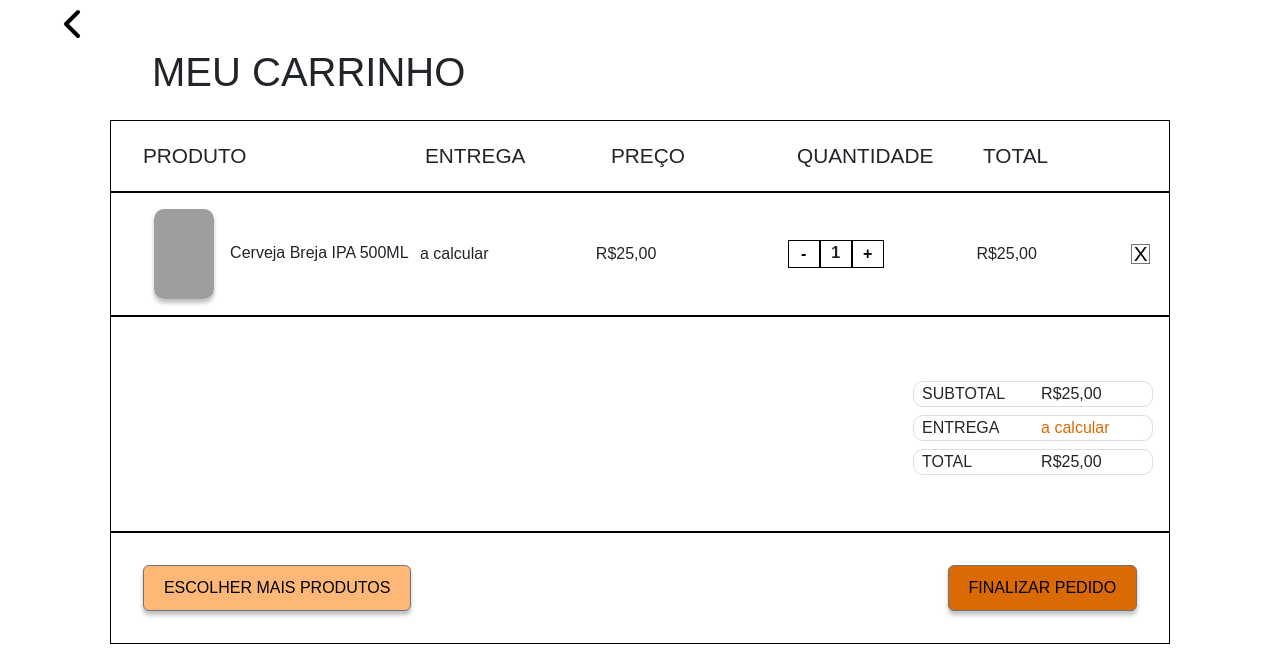
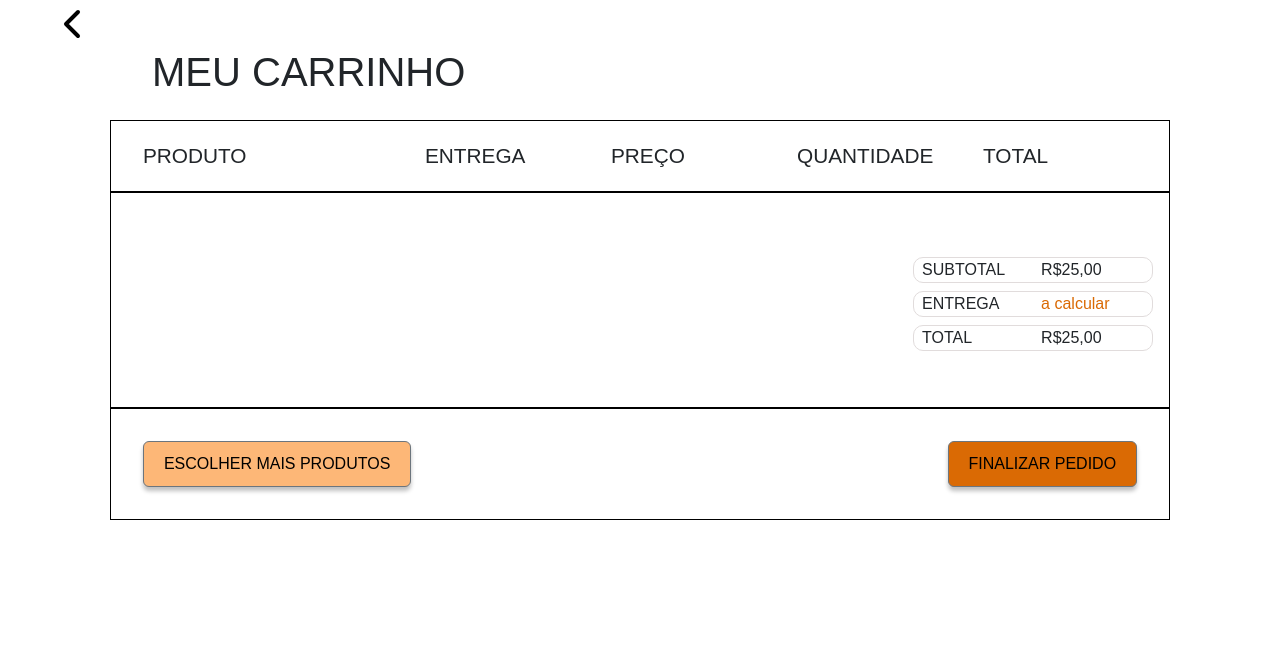
Before and after one commit to OrcFofa/HandOn5, a React (Create React App) app: page /carrinho in a window 1280 px wide. Shown: the top 656 px of the page. Built offline with nearby package versions, Linux system fonts and the light colour scheme; grey boxes are pictures that could not be loaded; a web font is replaced by a local one.

Commit message:
make cart items dynamic

```diff
--- a/src/components/Cart/ButtonQuantity.js
+++ b/src/components/Cart/ButtonQuantity.js
@@ -1,12 +1,12 @@
 import "./ButtonQuantity.css"
 
-export const ButtonQuantity = () => {
+export const ButtonQuantity = ({quantity}) => {
     return (
         <div className="cart-product-quantity">
             <button>
                 -
             </button>
-            <div className="count">1</div>
+            <div className="count">{quantity}</div>
             <button>
                 +
             </button>
--- a/src/components/Cart/CardProduct.js
+++ b/src/components/Cart/CardProduct.js
@@ -1,35 +1,23 @@
-
-
-import { ButtonQuantity } from "./ButtonQuantity"
+import { ButtonQuantity } from "./ButtonQuantity";
 import "./CardProduct.css"
 
-export const CardProduct = () => {
-
-    const products = [{
-            img: "https://s3-alpha-sig.figma.com/img/6f31/ad4b/f3e19fd5fd6b2f8514428afc5fb4847d?Expires=1669593600&Signature=HlIfczu-UY2vh1NIoq1XbWziwvE7G-EP80duKItfhYNoYG-FYZRRKSkf3AxzzDnJIBVZn8LzDyYmLu8WYzhdJHjmMh~aKQm2EHGCi3UgLAvs0nZ66k9LoauSK4dJeDipZVbu1xAp7vN9aJxHJnznV1aYud-JIUtTbN2fMrNWk8GbuNqND2RqdIxFEJmSMeuOOldIB0vdw2MmoF0-zWEOCtopTXQ5UqCF1k6fAbW9TztJsICqWeu-pX55G-Zv5kFZaWaBmkng4M4a-71BO55IyaYv9ezOnfFE7JsfpYxXczZFYxHguZLJnJGh1DyeJScUjLcZOevbOd6qzsMtA5K9Hw__&Key-Pair-Id=APKAINTVSUGEWH5XD5UA",
-            title: "Cerveja Breja IPA 500ML",
-            delivery: "a calcular",
-            price: "R$25,00"
-        }]
+export const CardProduct = ({id, img, title, price, total, quantity}) => {
 
     return (
         <div className="product">
-            {
-            products.map(product => (
                 <>
-                <div className="imgAndTitle" key={product.id}>
-                  <img src={product.img} alt="imagem produto" className="imgProduct"/>
-                  <span>{product.title}</span>
+                <div className="imgAndTitle" key={id}>
+                  <img src={img} alt="imagem produto" className="imgProduct"/>
+                  <span>{title}</span>
                   </div>
-                  <span>{product.delivery}</span>
-                  <span>{product.price}</span>
-                  <span><ButtonQuantity/></span>
+                  <span>a calcular</span>
+                  <span>{price}</span>
+                  <span><ButtonQuantity quantity={quantity}/></span>
                   <span className="total">R$25,00</span>
                   <div className="contentBtn">
                   <button className="btnRemove">X</button>
                   </div>
                 </>
-            ))
-        } </div>
+         </div>
     )
 }
--- a/src/pages/Cart.js
+++ b/src/pages/Cart.js
@@ -3,9 +3,12 @@ import {CardProduct} from "../components/Cart/CardProduct";
 import {FooterCart} from "../components/Cart/FooterCart";
 import {HeaderCart} from "../components/Cart/HeaderCart";
 import {Informations} from "../components/Cart/Informations";
+import {useSelector} from "react-redux";
 import "../styles/cart.css"
 
 export const Cart = () => {
+
+    const cart = useSelector((state) => state.cart)
 
     return (
         <>
@@ -18,9 +21,25 @@ export const Cart = () => {
             <div className="cart">
                 <div className="container">
                     <HeaderCart/>
-                    <div className="cardProduct">
-                        <CardProduct/>
-                    </div>
+                    {
+                    cart.cartItems.lenght === 0 ? (
+                        <div>
+                            <p>Seu carrinho está vazio</p>
+                        </div>
+                    ) : (
+                        <div className="cardProduct">
+                            {cart.cartItems?.map((cartItem => (
+                                 <CardProduct
+                                 key={cartItem.id}
+                                 img={cartItem.img}
+                                 title={cartItem.title}
+                                 price={cartItem.price}
+                                 quantity={cartItem.cartQuantity}
+                                //  total={cartItem.price * cartItem.cartQuantity}
+                                 />
+                            ))) }
+                        </div>
+                    )}
                     <div className="cartInformations">
                         <Informations/>
                     </div>
```
Also changed, not shown: src/router/index.js (line endings or trailing spaces).
